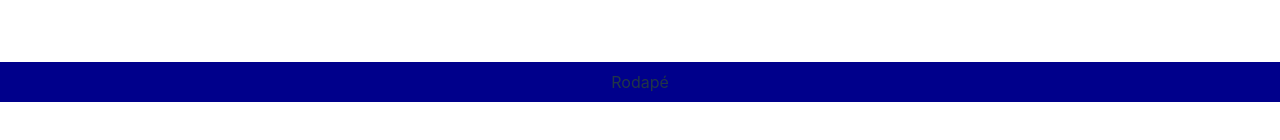
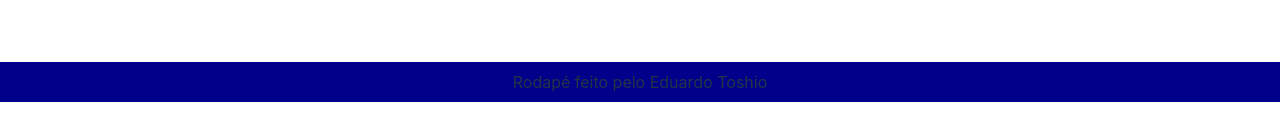
Before and after one commit to Duh0127/exercicio-rotas, a React (Vite) app: page / in a window 1280 px wide. Shown: the part 630-770 px from the top of the page. Built offline with nearby package versions, Linux system fonts and the light colour scheme.

Commit message:
Ajustando componente RODAPÉ

```diff
--- a/src/components/Rodape/index.jsx
+++ b/src/components/Rodape/index.jsx
@@ -2,7 +2,7 @@
 export default function Rodape(){
     return(
         <footer>
-            <p>Rodapé</p>
+            <p>Rodapé feito pelo Eduardo Toshio</p>
         </footer>
     )
 }
```
